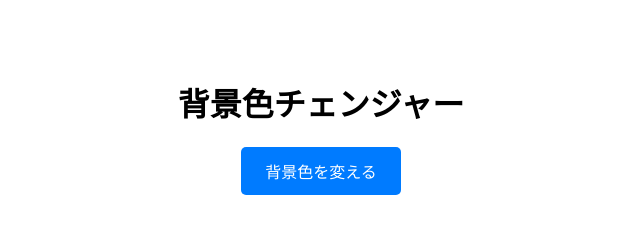
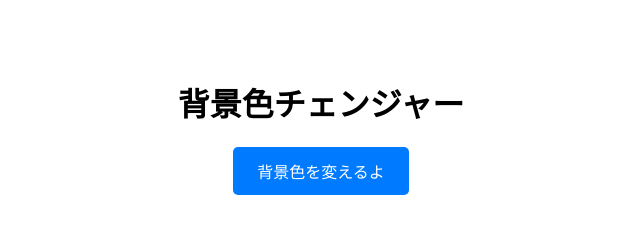
Before and after one commit to ryosukeaaaaa/Web-development, a plain HTML site: page js-practice/index.html in a window 1280 px wide. Shown: the whole page, without its empty margins (319-959 px from the left). Drawn offline with Linux system fonts and the light colour scheme.

Commit message:
firstcommit

```diff
--- a/js-practice/index.html
+++ b/js-practice/index.html
@@ -7,7 +7,7 @@
 </head>
 <body>
   <h1>背景色チェンジャー</h1>
-  <button onclick="changeBackgroundColor()">背景色を変える</button>
+  <button onclick="changeBackgroundColor()">背景色を変えるよ</button>
 
   <script src="main.js"></script>
 </body>
```
Also changed, not shown: js-practice/main.js (line endings or trailing spaces), js-practice/style.css (line endings or trailing spaces).
